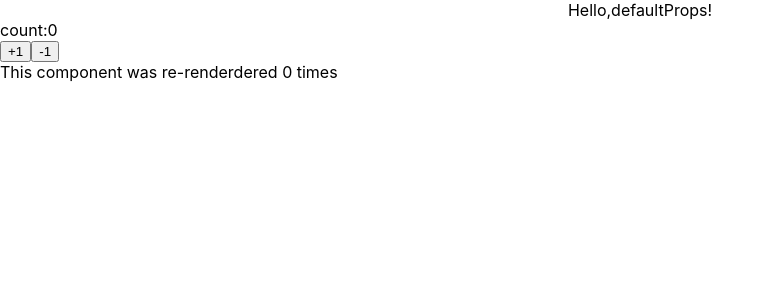
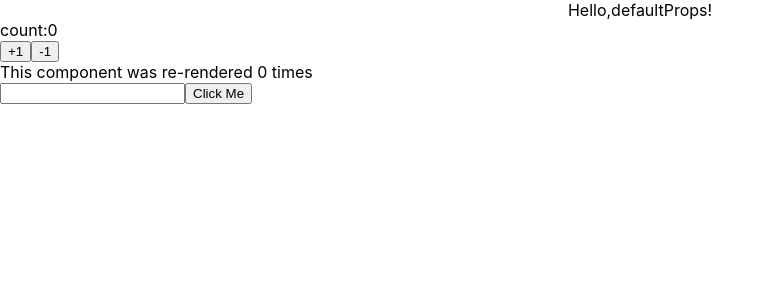
Before and after one commit to Takumikimura1899/typesctipt_react_practice, a React (Create React App) app: page / in a window 1280 px wide. Shown: the top 300 px of the page, without its empty margins (0-774 px from the left). Built offline with nearby package versions, Linux system fonts and the light colour scheme.

Commit message:
useRef-basic

```diff
--- a/src/Counter.tsx
+++ b/src/Counter.tsx
@@ -1,5 +1,6 @@
 import { useEffect, useRef, useState } from 'react';
 
+// おまけ
 // const array: Array<number> = [1, 2, 3];
 // const readonlyArray: ReadonlyArray<number> = [1, 2, 3];
 // array[0] = 11;
@@ -9,6 +10,7 @@ import { useEffect, useRef, useState } from 'react';
 const Counter: React.FC<{}> = () => {
   // any型で指定してある
   const initialValue: any = 0;
+
   // useStateの初期値はnumber型だと変換出来る
   const [count, setCount] = useState<number>(initialValue);
 
@@ -30,13 +32,29 @@ const Counter: React.FC<{}> = () => {
   useEffect(() => {
     renderTimes.current = renderTimes.current + 1;
   });
+  // ノンヌルアサーションオペレーターという
+  const ref = useRef<HTMLInputElement>(null!);
+  const focusInput = () => {
+    console.log('focus in!');
+    ref.current.focus();
+
+    // オプショナルチェイニング
+    // ref.current?.focus();
+
+    // nullチェック
+    // const current = ref.current;
+    // if (current != null) current.focus();
+  };
 
   return (
     <>
       <div>count:{count}</div>
       <button onClick={increment}>+1</button>
       <button onClick={decrement}>-1</button>
-      <div>This component was re-renderdered {renderTimes.current} times</div>
+      <div>This component was re-rendered {renderTimes.current} times</div>
+      <input ref={ref} type='text' />
+      {/* ボタンを押すとinputにフォーカスが移る */}
+      <button onClick={focusInput}>Click Me</button>
     </>
   );
 };
```
